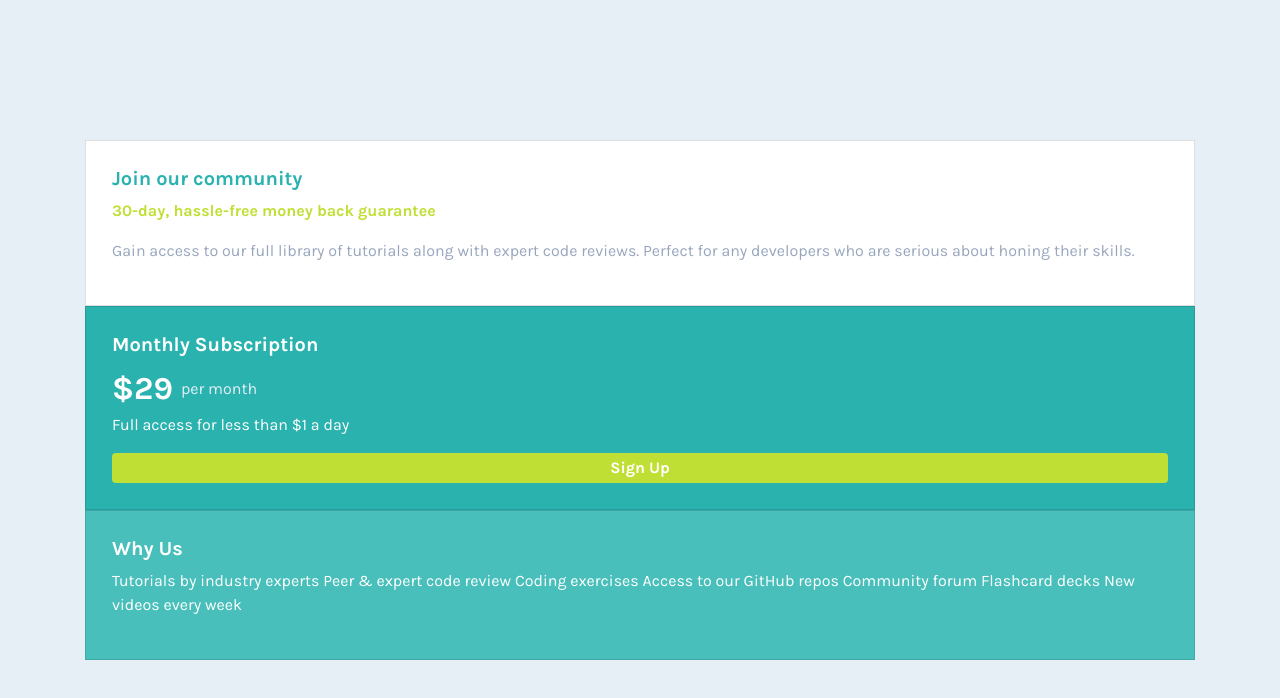
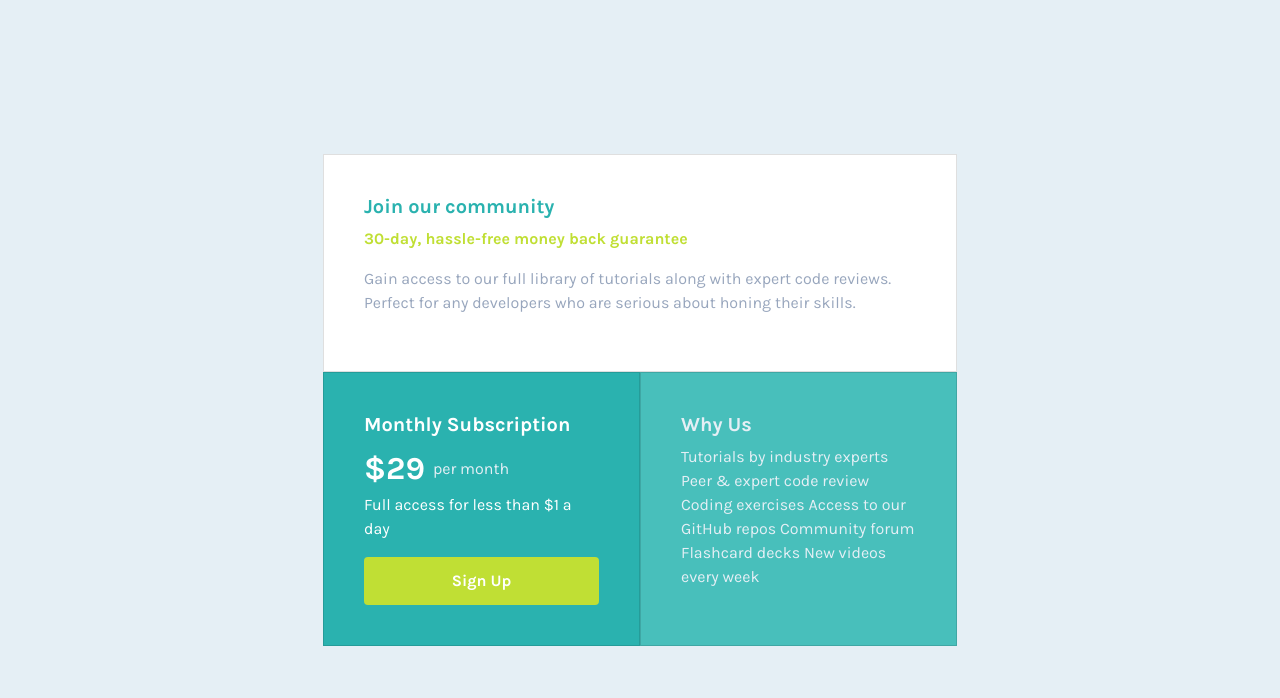
Before and after one commit to Francoveliz/Challenge-7, a plain HTML site: page index.html in a window 1280 px wide. Drawn offline with nearby package versions, Linux system fonts and the light colour scheme.

Commit message:
completed

```diff
--- a/css/master.css
+++ b/css/master.css
@@ -90,9 +90,44 @@ p {
   height: 30px;
   font-weight: bold;
   border-radius: 4px;
+  transition: .5s ease;
+}
+
+.card-2 button:hover {
+  -webkit-box-shadow: 0px 4px 5px 1px rgba(0, 0, 0, 0.44);
+  -moz-box-shadow: 0px 4px 5px 1px rgba(0, 0, 0, 0.44);
+  box-shadow: 0px 4px 5px 1px rgba(0, 0, 0, 0.44);
+  transform: translateY(-4px);
 }
 
 .card-3 {
   background: #48BFBB;
-  color: #fff;
+  color: hsl(204, 43%, 93%);
 }
+
+@media (min-width:770px) {
+  .card {
+    padding: 40px;
+  }
+
+  .cards {
+    max-width: 634px;
+    margin: auto;
+  }
+
+  .connector {
+    flex-direction: row;
+  }
+
+  .card-2 {
+    width: 50%;
+  }
+
+  .card-2 button {
+    height: 48px;
+  }
+
+  .card-3 {
+    width: 50%;
+  }
+}
```
